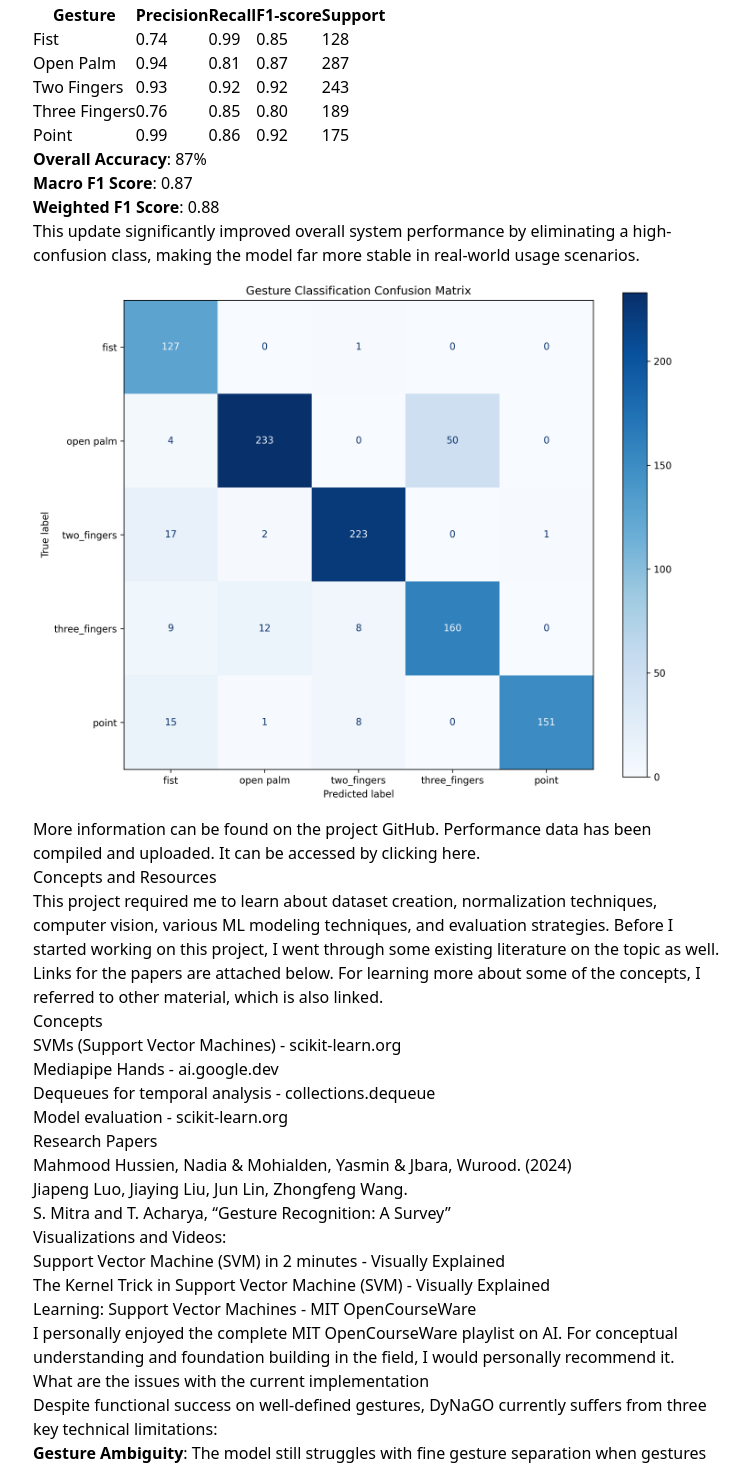
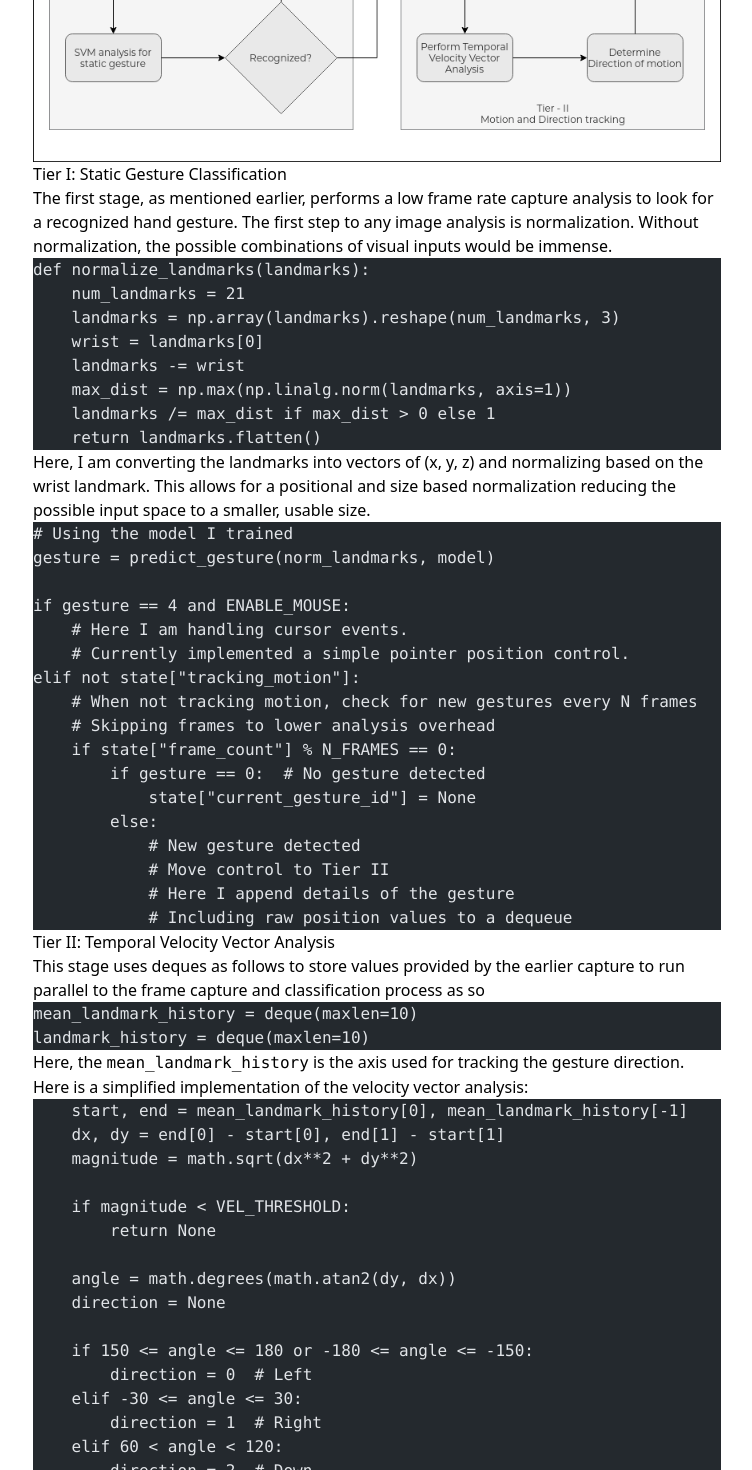
Before and after one commit to KreativeThinker/blog, an Astro site: page /dynago in a window 1280 px wide. Shown: the part 2986-4456 px from the top of the page, without its empty margins (263-1015 px from the left). Built offline with nearby package versions, Linux system fonts and the light colour scheme; Astro itself is replaced by a stand-in of ours; code samples lack their colours.

Commit message:
feat(update): dynago

````diff
--- a/src/content/blog/dynago.md
+++ b/src/content/blog/dynago.md
@@ -32,9 +32,10 @@ Enter the AI project from my previous semester, [DyNaGO](https://github.com/Krea
 
 ## How it works
 
-I adopted a two-stage model for this. The first stage classifies the static gesture using a Support Vector Machine (SVM) trained on 5 static gestures: point, two fingers (for scrolling), three fingers (volume and brightness), open palm (workspaces and page up/page down), and closed fist (no gesture). These are mapped internally to functions as below:
+I adopted a two-stage model for this. The first stage classifies the static gesture using a Support Vector Machine (SVM) trained on 5 static gestures: point, two fingers (for scrolling), three fingers (volume and brightness), open palm (workspaces and page up/page down), and closed fist (no gesture). These are mapped internally to functions as below in a config file:
 
 ```py
+# Configuration file snippet
 map = {
 	"1": {
 	    "name": "open palm",
@@ -64,8 +65,85 @@ This maps to the `function` set in the `map` and executes the custom function.
 
 I also used Poetry for package and runtime management, and linters and formatters (as always) for ensuring cleaner code.
 
+## Architecture
+
+The project uses a hybrid 2-tier architecture aimed at  making the interface accessible even for lighter hardware like raspberry pis, old laptops, etc. The current implementation utilizes an SVM for static gesture classification and a custom velocity vector analysis algorithm which I will explain shortly.
+![architecture](../../assets/dynago/architecture.png)
+
+#### Tier I: Static Gesture Classification
+
+The first stage, as mentioned earlier,  performs a low frame rate capture analysis to look for a recognized hand gesture. The first step to any image analysis is normalization. Without normalization, the possible combinations of visual inputs would be immense.
+
+```py
+def normalize_landmarks(landmarks):
+    num_landmarks = 21
+    landmarks = np.array(landmarks).reshape(num_landmarks, 3)
+    wrist = landmarks[0]
+    landmarks -= wrist
+    max_dist = np.max(np.linalg.norm(landmarks, axis=1))
+    landmarks /= max_dist if max_dist > 0 else 1
+    return landmarks.flatten()
+```
+
+Here, I am converting the landmarks into vectors of (x, y, z) and normalizing based on the wrist landmark. This allows for a positional and size based normalization reducing the possible input space to a smaller, usable size.
+
+```py
+# Using the model I trained
+gesture = predict_gesture(norm_landmarks, model)
+
+if gesture == 4 and ENABLE_MOUSE:
+	# Here I am handling cursor events.
+	# Currently implemented a simple pointer position control.
+elif not state["tracking_motion"]:
+	# When not tracking motion, check for new gestures every N frames
+	# Skipping frames to lower analysis overhead
+	if state["frame_count"] % N_FRAMES == 0:
+		if gesture == 0:  # No gesture detected
+			state["current_gesture_id"] = None
+		else:
+			# New gesture detected
+			# Move control to Tier II
+			# Here I append details of the gesture
+			# Including raw position values to a dequeue
+```
+
+#### Tier II: Temporal Velocity Vector Analysis
+
+This stage uses deques as follows to store values provided by the earlier capture to run parallel to the frame capture and classification process as so
+```py
+mean_landmark_history = deque(maxlen=10)
+landmark_history = deque(maxlen=10)
+```
+
+Here, the `mean_landmark_history` is the axis used for tracking the gesture direction. Here is a simplified implementation of the velocity vector analysis:
+
+```py
+    start, end = mean_landmark_history[0], mean_landmark_history[-1]
+    dx, dy = end[0] - start[0], end[1] - start[1]
+    magnitude = math.sqrt(dx**2 + dy**2)
+
+    if magnitude < VEL_THRESHOLD:
+        return None
+
+    angle = math.degrees(math.atan2(dy, dx))
+    direction = None
+
+    if 150 <= angle <= 180 or -180 <= angle <= -150:
+        direction = 0  # Left
+    elif -30 <= angle <= 30:
+        direction = 1  # Right
+    elif 60 < angle < 120:
+        direction = 2  # Down
+    elif -120 < angle < -60:
+        direction = 3  # Up
+```
+
+Simpler than the terminology isn't it? (Happens quite often nowadays). For using more complex gestures however, this setup doesn't work. For instance, rotations will also get classified as swipes. This is a limitation of this implementation. Thus, it requires a more real-time check of individual changes. That code however, is very lengthy and slightly more complex as compared to this one which is ideal for understanding the functionality. (In other words, I am stealing the phrase from my math book: "However, this concept is beyond the scope of this chapter" 😅)
+
+#### Why not DNNs to start with?
+
+Mediapipe offers a methodology for training it on the classification of new gestures. However, that requires a very very large dataset which is not present for this current usecase. While the [HaGRID](https://github.com/hukenovs/hagrid) exists for static hand shapes, it doesn't cover the required shapes present in the complete swiping motion. The same dataset has been used for training static (and awkward) hand gesture based HCI which are not the intention for this project. An SVM is significantly accurate, fast and cheaper to train and run on low end systems making it an ideal choice for the project.
 ### Performance & Dataset
-
 #### Dataset
 
 The full dataset consists of ~1700 labeled gesture instances, with 1022 used in the final evaluation after preprocessing and filtering. The gesture classes are:
@@ -104,6 +182,8 @@ This update significantly improved overall system performance by eliminating a h
 
 More information can be found on the project GitHub. Performance data has been compiled and uploaded. It can be accessed by clicking [here](https://github.com/KreativeThinker/Dynago/blob/main/Experiment_Analysis.md).
 
+## Demo Video (with voice-over)
+![demo video](../../assets/dynago/demo.mp4)
 ## Concepts and Resources
 
 This project required me to learn about dataset creation, normalization techniques, computer vision, various ML modeling techniques, and evaluation strategies. Before I started working on this project, I went through some existing literature on the topic as well. Links for the papers are attached below. For learning more about some of the concepts, I referred to other material, which is also linked.
````
Also changed, not shown: src/assets/dynago/performance_metrics.json (+23 -1 lines), .obsidian/workspace.json, src/assets/dynago/architecture.png (added), 1 other file.
